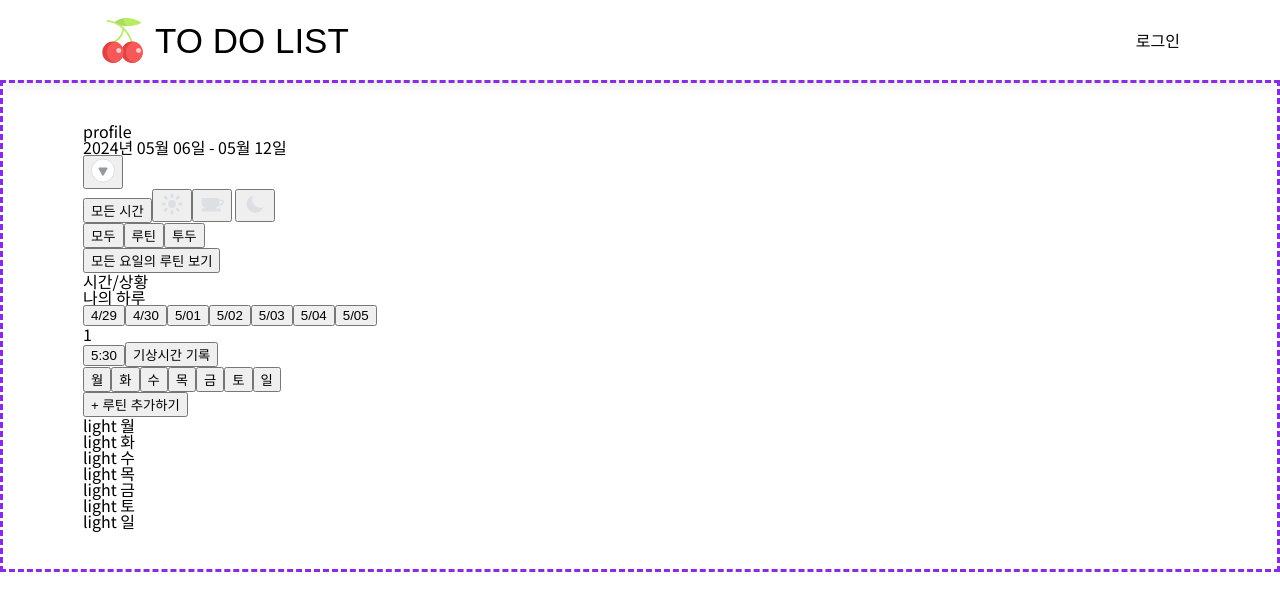
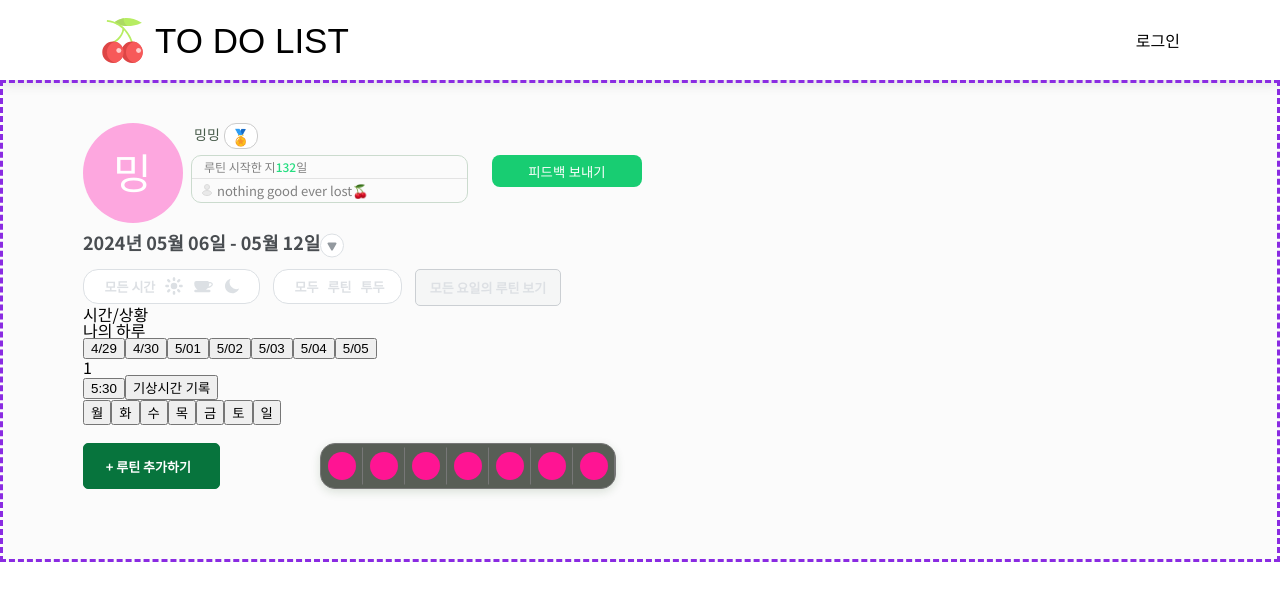
Before and after one commit to hit-that-drum/to-do-list, a React (Create React App) app: page /to-do-list in a window 1280 px wide. Shown: the top 610 px of the page. Built offline with nearby package versions, Linux system fonts and the light colour scheme; a web font is replaced by a local one.

Commit message:
to do list 페이지 스타일링

```diff
--- /dev/null
+++ b/src/interfaces/index.ts
@@ -0,0 +1 @@
+export * from './todo.interface';
--- /dev/null
+++ b/src/pages/ToDoList/ProfileSection.tsx
@@ -0,0 +1,129 @@
+import React from 'react';
+import styled from 'styled-components';
+import ProfileEgg from '../../assets/profile-egg.svg';
+
+const ProfileWrapper = styled.div`
+  width: 730px;
+  height: 100px;
+  display: flex;
+  .first-letter {
+    background-color: rgb(253, 167, 223);
+    border-radius: 50%;
+    width: 100px;
+    height: 100px;
+    position: relative;
+    margin-right: 8px;
+    span {
+      position: absolute;
+      color: #ffffff;
+      font-size: 42px;
+      top: 27%;
+      left: 30%;
+    }
+  }
+  .profile-name {
+    display: flex;
+    .name {
+      margin-left: 3px;
+      line-height: 22px;
+      text-align: left;
+      font-size: 14px;
+      color: rgb(71, 91, 74);
+    }
+    .badge {
+      display: flex;
+      margin: 0px 4px;
+      border-radius: 12px;
+      border: 1px solid rgb(204, 204, 204);
+      padding: 4px 6px;
+      background: rgb(255, 255, 255);
+    }
+  }
+`;
+
+const ProfileTable = styled.div`
+  display: flex;
+  align-items: center;
+  .profile-table {
+    background: rgb(251, 251, 251);
+    border: 1px solid rgb(203, 219, 206);
+    border-radius: 10px;
+    max-width: 392px;
+    min-width: 275px;
+    margin-top: 6px;
+  }
+  .from-the-start {
+    display: flex;
+    flex-direction: flex-start;
+    flex: 1 1 0%;
+    padding: 5px 12px;
+    font-weight: 500;
+    font-size: 12px;
+    color: rgb(129, 129, 129);
+    padding: 5px 12px;
+    .day {
+      color: rgb(38, 222, 129);
+    }
+  }
+  .introduce {
+    font-size: 13px;
+    color: rgb(129, 129, 129);
+    text-align: left;
+    white-space: pre-line;
+    word-break: break-word;
+    padding: 5px;
+    border-top: 1px solid rgba(204, 204, 204, 0.5);
+    span:nth-child(1) {
+      width: 10px;
+      height: 12px;
+      align-self: flex-start;
+      margin: 5px;
+    }
+  }
+`;
+
+const FeedbackBtn = styled.button`
+  align-self: flex-start;
+  background-color: rgb(24, 205, 114);
+  border-radius: 8px;
+  margin-left: 24px;
+  margin-top: 6px;
+  width: 150px;
+  height: 32px;
+  color: #ffffff;
+  border: none;
+`;
+
+const ProfileSection = () => {
+  return (
+    <ProfileWrapper>
+      <div className="first-letter">
+        <span>밍</span>
+      </div>
+      <div>
+        <div className="profile-name">
+          <span className="name">밍밍</span>
+          <span className="badge">🏅</span>
+        </div>
+        <ProfileTable>
+          <div className="profile-table">
+            <div className="from-the-start">
+              <span>루틴 시작한 지</span>
+              <span className="day">132</span>
+              <span>일</span>
+            </div>
+            <div className="introduce">
+              <span>
+                <img src={ProfileEgg} alt="profile-egg" />
+              </span>
+              <span>nothing good ever lost🍒</span>
+            </div>
+          </div>
+          <FeedbackBtn type="button">피드백 보내기</FeedbackBtn>
+        </ProfileTable>
+      </div>
+    </ProfileWrapper>
+  );
+};
+
+export default ProfileSection;
--- a/src/pages/ToDoTable.tsx
+++ b/src/pages/ToDoList/ToDoTable.tsx
@@ -1,8 +1,34 @@
 import React from 'react';
 import styled from 'styled-components';
+import TrafficLight from './TrafficLight';
+// import { FinalMockData } from '../../interfaces';
 
 const ToDoSection = styled.div``;
 
+const BottomSection = styled.div`
+  margin: 18px 0 30px;
+  display: flex;
+  .add-routine {
+    all: unset;
+    cursor: pointer;
+    display: flex;
+    padding: 4px 8px;
+    width: 118.5px;
+    color: #ffffff;
+    border: 1px solid rgb(7, 116, 61);
+    align-items: center;
+    justify-content: center;
+    border-radius: 5px;
+    background: rgb(7, 116, 61);
+    padding: 8px;
+    border-width: 1px;
+    font-weight: bold;
+    font-size: 13px;
+    white-space: pre-line;
+  }
+`;
+
+// const ToDoTable = ({ data }: FinalMockData) => {
 const ToDoTable = () => {
   return (
     <div>
@@ -42,22 +68,12 @@ const ToDoTable = () => {
           </button>
         </div>
       </ToDoSection>
-      <div>
-        <div>
-          <button type="button">
-            <p>+ 루틴 추가하기</p>
-          </button>
-        </div>
-        <div className="traffic-light-section">
-          <div>light 월</div>
-          <div>light 화</div>
-          <div>light 수</div>
-          <div>light 목</div>
-          <div>light 금</div>
-          <div>light 토</div>
-          <div>light 일</div>
-        </div>
-      </div>
+      <BottomSection>
+        <button type="button" className="add-routine">
+          <p>+ 루틴 추가하기 &nbsp;</p>
+        </button>
+        <TrafficLight />
+      </BottomSection>
     </div>
   );
 };
--- /dev/null
+++ b/src/pages/ToDoList/TrafficLight.tsx
@@ -0,0 +1,58 @@
+import React from 'react';
+import styled from 'styled-components';
+
+const TrafficWrapper = styled.div`
+  margin-left: 100px;
+  display: inline-flex;
+  -webkit-box-pack: center;
+  justify-content: center;
+  background: rgb(88, 94, 86);
+  border: 1px solid rgb(119, 119, 119);
+  border-radius: 15px;
+  padding: 3px 0px;
+  box-shadow: rgba(24, 71, 23, 0.15) 0px 3px 10px;
+  overflow: hidden;
+  .light-box {
+    padding: 4px 6px;
+    border-width: 1px;
+    border-style: solid;
+    border-color: transparent rgb(119, 119, 119) transparent transparent;
+    border-image: initial;
+  }
+  .light-circle {
+    width: 28px;
+    height: 28px;
+    border-radius: 50%;
+    background-color: deeppink;
+  }
+`;
+
+const TrafficLight = () => {
+  return (
+    <TrafficWrapper>
+      <div className="light-box">
+        <div className="light-circle" />
+      </div>
+      <div className="light-box">
+        <div className="light-circle" />
+      </div>
+      <div className="light-box">
+        <div className="light-circle" />
+      </div>
+      <div className="light-box">
+        <div className="light-circle" />
+      </div>
+      <div className="light-box">
+        <div className="light-circle" />
+      </div>
+      <div className="light-box">
+        <div className="light-circle" />
+      </div>
+      <div className="light-box">
+        <div className="light-circle" />
+      </div>
+    </TrafficWrapper>
+  );
+};
+
+export default TrafficLight;
--- a/src/pages/ToDoList.tsx
+++ b/src/pages/ToDoList/index.tsx
@@ -1,28 +1,110 @@
+// import React, { useState } from 'react';
 import React from 'react';
 import styled from 'styled-components';
 import ToDoTable from './ToDoTable';
-import Header from '../components/Header';
-import CalendarButtonIcon from '../assets/calendar_button_icon.svg';
-import MorningFilterIcon from '../assets/morning_filter_icon.svg';
-import AfternoonFilterIcon from '../assets/afternoon_filter_icon.svg';
-import NightFilterIcon from '../assets/night_filter_icon.svg';
+import Header from '../../components/Header';
+import CalendarButtonIcon from '../../assets/calendar_button_icon.svg';
+import MorningFilterIcon from '../../assets/morning_filter_icon.svg';
+import AfternoonFilterIcon from '../../assets/afternoon_filter_icon.svg';
+import NightFilterIcon from '../../assets/night_filter_icon.svg';
+import ProfileSection from './ProfileSection';
+// import MockData from './mockdata';
+// import { FinalMockData } from '../../interfaces';
 
 const ToDoListWrapper = styled.div`
   position: relative;
+  background-color: rgb(251, 251, 251);
 `;
 const Container = styled.div`
   border: 3px dashed blueviolet;
   padding: 40px 80px;
+  .date-wrapper {
+    display: flex;
+    flex: 1 1 0%;
+    flex-flow: wrap;
+    justify-content: flex-start;
+    margin: 10px 0px;
+    font-size: 16px;
+    font-weight: bold;
+    font-size: 18px;
+    color: rgb(73, 77, 81);
+    white-space: pre-line;
+    button {
+      all: unset;
+      cursor: pointer;
+    }
+  }
 `;
-const FilterButtonSection = styled.div``;
+const FilterButtonSection = styled.div`
+  display: flex;
+  .time-filter-button {
+    width: 177px;
+    height: 35px;
+  }
+  .type-filter-button {
+    width: 129px;
+    height: 35px;
+  }
+  .time-filter-button,
+  .type-filter-button {
+    display: flex;
+    justify-content: space-around;
+    align-items: center;
+    border: 0.5px solid rgb(220, 224, 228);
+    padding: 6.5px 12px 6.5px 16px;
+    border-radius: 15px;
+    box-sizing: border-box;
+    background: white;
+    margin-right: 13px;
+    button {
+      all: unset;
+      cursor: pointer;
+    }
+    p {
+      font-weight: bold;
+      font-size: 13px;
+      /* color: rgb(28, 172, 99); */
+      color: rgb(221, 224, 228);
+    }
+    img {
+      width: 20px;
+      height: 20px;
+    }
+  }
+  .all-type-todo-filter-button {
+    padding: 7px 12px;
+    display: flex;
+    flex-direction: row;
+    background-color: rgb(245, 246, 246);
+    border-radius: 5px;
+    align-items: center;
+    justify-content: center;
+    border: 0.5px solid rgb(203, 207, 211);
+    width: 120px;
+    height: 21px;
+    button {
+      all: unset;
+      cursor: pointer;
+    }
+    p {
+      font-weight: bold;
+      font-size: 13px;
+      /* color: rgb(28, 172, 99); */
+      color: rgb(221, 224, 228);
+    }
+  }
+`;
 const RowTitleSection = styled.div``;
 
 const ToDoList = () => {
+  // console.log('data', MockData);
+  // const [data, setData] = useState<FinalMockData>(MockData);
+
   return (
     <ToDoListWrapper>
       <Header type="to-do-list" />
       <Container>
-        <div className="profile-wrapper">profile</div>
+        <ProfileSection />
         <div className="date-wrapper">
           <div>2024년 05월 06일 - 05월 12일</div>
           <button type="button">
@@ -57,7 +139,9 @@ const ToDoList = () => {
               </button>
             </div>
             <div className="all-type-todo-filter-button">
-              <button type="button">모든 요일의 루틴 보기</button>
+              <button type="button">
+                <p>모든 요일의 루틴 보기</p>
+              </button>
             </div>
           </FilterButtonSection>
           <RowTitleSection>
@@ -87,6 +171,7 @@ const ToDoList = () => {
               </button>
             </div>
           </RowTitleSection>
+          {/* <ToDoTable data={data} /> */}
           <ToDoTable />
         </div>
       </Container>
--- /dev/null
+++ b/src/pages/ToDoList/mockdata.js
@@ -0,0 +1,58 @@
+const mockdata = [
+  {
+    day: 'MON',
+    id: 1,
+    routines: [{ orderNo: 1, description: '지각하지 않기', status: true }],
+    todos: []
+  },
+  {
+    day: 'TUE',
+    id: 2,
+    routines: [{ orderNo: 1, description: '지각하지 않기', status: true }],
+    todos: [{ orderNo: 1, description: '배포목록 정리', status: true }]
+  },
+  {
+    day: 'WED',
+    id: 3,
+    routines: [{ orderNo: 1, description: '지각하지 않기', status: true }],
+    todos: [
+      { orderNo: 1, description: '배포버전 따기', status: true },
+      { orderNo: 2, description: '배포하기', status: true },
+      { orderNo: 3, description: '라이브 배포 확인 후 정리', status: true }
+    ]
+  },
+  {
+    day: 'THU',
+    id: 4,
+    routines: [{ orderNo: 1, description: '지각하지 않기', status: true }],
+    todos: [{ orderNo: 1, description: '일찍 자기', status: false }]
+  },
+  {
+    day: 'FRI',
+    id: 5,
+    routines: [{ orderNo: 1, description: '지각하지 않기', status: true }],
+    todos: [{ orderNo: 1, description: '일찍 자기', status: false }]
+  },
+  {
+    day: 'SAT',
+    id: 6,
+    routins: [{ orderNo: 1, description: '아침 운동', status: false }],
+    todos: [
+      { orderNo: 1, description: '모리노팡야', status: true },
+      { orderNo: 2, description: '솜솜뜨개', status: true },
+      { orderNo: 3, description: '스터디 모각코 참여', status: true },
+      { orderNo: 4, description: '옥동식 서교점', status: false },
+      { orderNo: 5, description: '헤이주드', status: false }
+    ]
+  },
+  {
+    day: 'SUN',
+    id: 7,
+    routines: [{ orderNo: 1, description: '아침 운동', status: false }],
+    todos: [
+      { orderNo: 1, description: '개인프로젝트 클론코딩', status: false },
+      { orderNo: 2, description: '도서관 가서 책반납&책대여', status: false }
+    ]
+  }
+];
+export default mockdata;
```
Also changed, not shown: src/interfaces/todo.interface.ts (added, +22 -0 lines), src/assets/profile-egg.svg (added).
